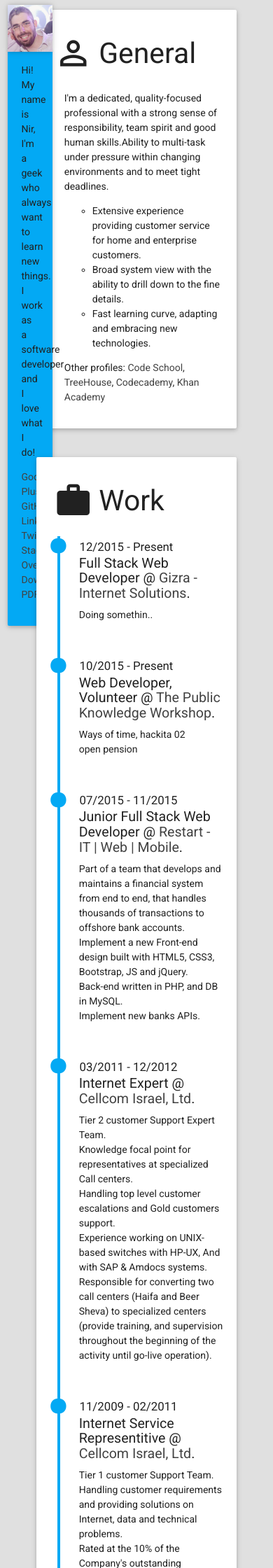
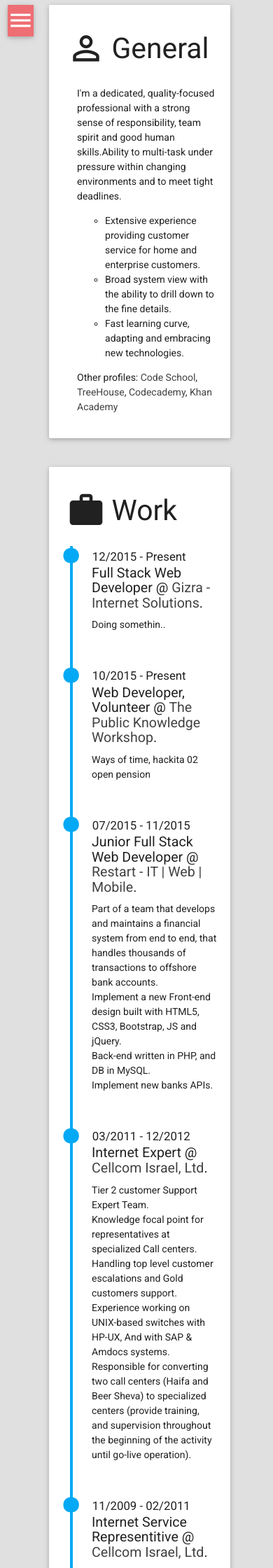
Before and after one commit to nirgn975/resume, a Jekyll site: the page built from index.html, in a window 390 px wide. Shown: the top 2240 px of the page at 70% size. Built offline with Jekyll 4.4.1, drawn with Linux system fonts in a browser that asks for light colours; Markdown is read by kramdown in place of the engine named in the settings.

Commit message:
add mobile button

```diff
--- a/_includes/header.html
+++ b/_includes/header.html
@@ -1,5 +1,5 @@
 <h1 class="hide-me">Nir Galon</h1>
-<header id="header-profile">
+<header id="header-profile" class="hide-on-med-and-down">
   <img src="assets/img/Nir_Galon.png" alt="Nir Galon">
 
   <div class="card-panel light-blue">
@@ -26,3 +26,33 @@
     </ul>
   </div>
 </header>
+
+<nav class="hide-on-large-only">
+  <div id="slide-out" class="side-nav blue">
+    <img src="assets/img/Nir_Galon.png" alt="Nir Galon">
+    <p>Hi!<br />My name is Nir, I'm a geek who always want to learn new things. I work as a software developer and I love what I do!</p>
+    <ul id="profiles">
+      <li>
+        <a href="https://plus.google.com/+NirGalon" target="_blank">Google Plus</a>
+      </li>
+      <li>
+        <a href="https://github.com/nirgn975" target="_blank">GitHub</a>
+      </li>
+      <li>
+        <a href="https://www.linkedin.com/in/nirgn" target="_blank">LinkedIn</a>
+      </li>
+      <li>
+        <a href="https://twitter.com/nirgn975" target="_blank">Twitter</a>
+      </li>
+      <li>
+        <a href="http://stackoverflow.com/users/2040160/nir" target="_blank">Stack Overflow</a>
+      </li>
+      <li>
+        <a href="assets/Resume.pdf" download>Download PDF</a>
+      </li>
+    </ul>
+  </div>
+  <a href="#" data-activates="slide-out" id="menu-btn" class="button-collapse">
+    <i class="material-icons">menu</i>
+  </a>
+</nav>
--- a/assets/js/main.js
+++ b/assets/js/main.js
@@ -10,6 +10,8 @@ $(function (){
   //   {selector: '#contact', offset: 0, callback: 'Materialize.showStaggeredList("#contact")' },
   // ];
   // Materialize.scrollFire(options);
+
+  $(".button-collapse").sideNav();
 
   $('#send-email').on('click', function() {
     // Get all the fields.
--- a/gulpfile.js
+++ b/gulpfile.js
@@ -72,7 +72,7 @@ gulp.task('watch', function () {
  */
 gulp.task('deploy', ["jekyll-build"], function() {
   return gulp.src('./_site/**/*')
-    .pipe(ghPages(options));
+    .pipe(ghPages());
 });
 
 
--- a/index.html
+++ b/index.html
@@ -9,7 +9,7 @@ title: Nir Galon Resume
     {% include header.html %}
   </div>
 
-  <div class="col l10 s12">
+  <div class="col l10 s11">
     {% include section-general.html %}
     {% include section-work.html %}
     {% include section-education.html %}
```
Also changed, not shown: assets/css/sections/header.scss (+35 -0 lines), assets/css/main.css.
